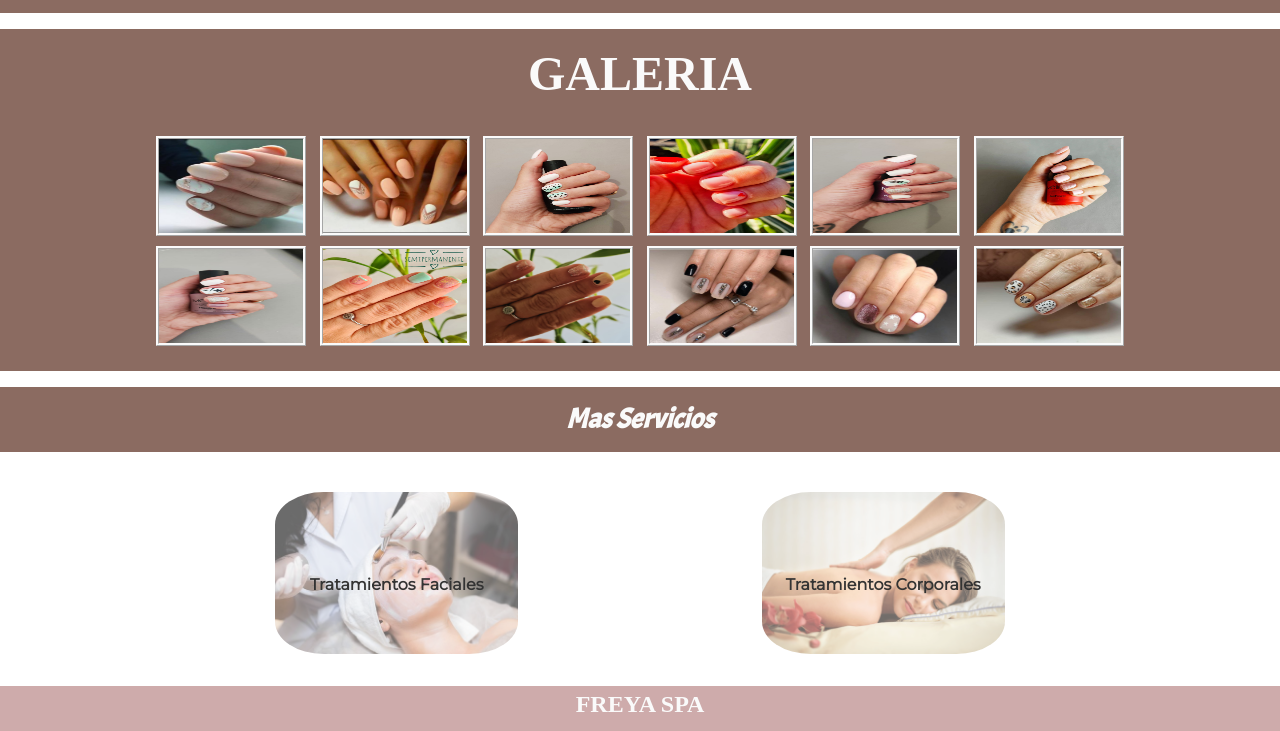
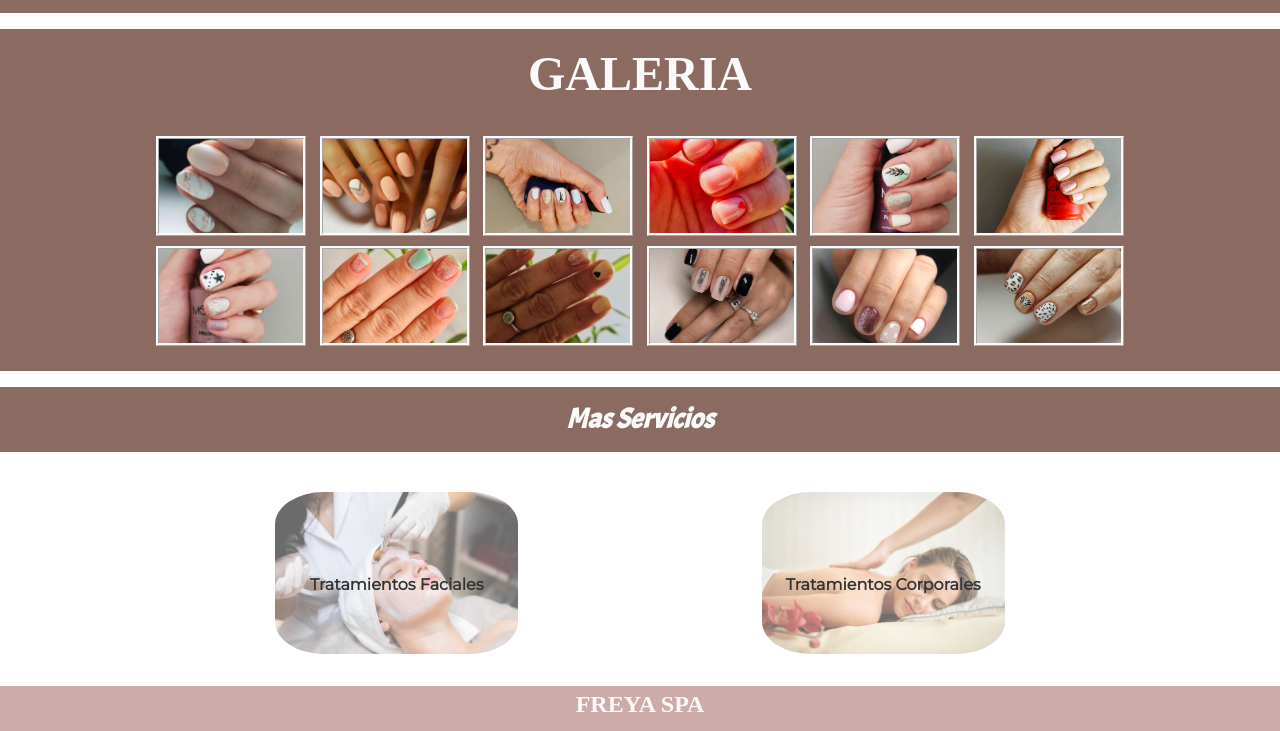
Before and after one commit to facundocasal/proyectoFinal, a website: page manicuria.html in a window 1280 px wide. Shown: the part 1074-1805 px from the top of the page. Drawn offline with nearby package versions, Linux system fonts and the light colour scheme; a web font is replaced by a local one.

Commit message:
arreglos en galeria

```diff
--- a/SASS/componets/_galeria.scss
+++ b/SASS/componets/_galeria.scss
@@ -20,6 +20,9 @@
         li{
             margin: 5px;
             a{
+                img{
+                    object-fit: cover;
+                }
                 &:hover{
                     cursor: zoom-in;
                 }
--- a/SASS/componets/_modalManicuria.scss
+++ b/SASS/componets/_modalManicuria.scss
@@ -27,7 +27,7 @@
                 flex-shrink: 2;
             }
             img{
-                width: 500px;
+                width: 400px;
                 height: map-get($medidas-porcentaje, total );
                 max-width: map-get($medidas-porcentaje, total );
                 border: 7px solid map-get($colores, blanco );
--- a/manicuria.html
+++ b/manicuria.html
@@ -1,16 +1,11 @@
 <!DOCTYPE html>
 <html lang="en">
-
 <head>
     <meta charset="UTF-8">
     <meta http-equiv="X-UA-Compatible" content="IE=edge">
-
     <meta name="viewport" content="width=device-width, initial-scale=1.0 maximum-scale=5.0">
-
     <title>manicuria - Freya estética integral - Tratamientos Faciales - manicura - Tratamientos Corporales</title>
-
     <meta name="keywords" content="freya, estetica, spa, tratamientos, corporales, faciales, manicuria, tratamientos corportales, tratamientos faciales, belleza, piel, manos, sesaciones, placer, aceites, paz, dia de spa, ">
-
     <meta property="og:title" content="Freya estetica integral" />
     <meta property="og:description" content="FREYA es una forma de ver la vida y una forma de vivirla." />
     <meta property="og:url" content="https://www.Freyaesteticaintegral.com.ar" />
@@ -18,10 +13,8 @@
     <meta property="og:autor" content="facundo casal">
     <meta name="description" content="FREYA es una forma de ver la vida y una forma de vivirla. La belleza exterior es un reflejo de la salud y la felicidad interior. cuando la belleza se realiza desde adentro, los resultados son reales, profundos y duraderos. Más que obsesionarse con modelos preestablecidos, vale la pena pensar en la belleza desde un lugar más auténtico.">
     <link href="https://unpkg.com/aos@2.3.1/dist/aos.css" rel="stylesheet">
-
     <link href="https://cdn.jsdelivr.net/npm/bootstrap@5.1.3/dist/css/bootstrap.min.css" rel="stylesheet"
     integrity="sha384-1BmE4kWBq78iYhFldvKuhfTAU6auU8tT94WrHftjDbrCEXSU1oBoqyl2QvZ6jIW3" crossorigin="anonymous">
-
     <link rel="stylesheet" href="style/main.css">
     <link rel="stylesheet" href="https://use.fontawesome.com/releases/v5.15.4/css/all.css"
         integrity="sha384-DyZ88mC6Up2uqS4h/KRgHuoeGwBcD4Ng9SiP4dIRy0EXTlnuz47vAwmeGwVChigm" crossorigin="anonymous">
@@ -35,7 +28,6 @@
     <link href="https://fonts.googleapis.com/css2?family=Playfair+Display:ital,wght@1,600&display=swap"
         rel="stylesheet">
     <link rel="shortcut icon" href="fotos/freya-spa-logo.svg">
-
 </head>
 
 
@@ -126,7 +118,7 @@
             <ul class="galeria__imagenes" data-aos="zoom-in-up" >
                 <li> <a href="#img1" title="zoom imagen"> <img loading="lazy" class="galeria__imagenes__item" src="fotos/fotosManicuria/imagen1.jpeg" alt="foto de galeria de manicuria"  > </a> </li>
                 <li> <a href="#img2" title="zoom imagen"> <img loading="lazy" class="galeria__imagenes__item" src="fotos/fotosManicuria/imagen2.jpeg" alt="foto de galeria de manicuria"></a> </li>
-                <li ><a href="#img3" title="zoom imagen"> <img loading="lazy" class="galeria__imagenes__item" src="fotos/fotosManicuria/imagen3.jpeg" alt="foto de galeria de manicuria"> </a> </li>
+                <li ><a href="#img3" title="zoom imagen"> <img loading="lazy" class="galeria__imagenes__item" src="fotos/fotosManicuria/imagen3.jpg" alt="foto de galeria de manicuria"> </a> </li>
                 <li> <a href="#img4" title="zoom imagen"> <img loading="lazy" class="galeria__imagenes__item" src="fotos/fotosManicuria/imagen4.jpeg" alt="foto de galeria de manicuria"> </a> </li>
                 <li> <a href="#img5" title="zoom imagen"> <img loading="lazy" class="galeria__imagenes__item" src="fotos/fotosManicuria/imagen5.jpeg" alt="foto de galeria de manicuria"> </a> </li>
                 <li> <a href="#img6" title="zoom imagen"> <img loading="lazy" class="galeria__imagenes__item" src="fotos/fotosManicuria/imagen6.jpeg" alt="foto de galeria de manicuria"> </a> </li>
@@ -189,7 +181,7 @@
                     </a>
 
                     <a href="#img4" title="imagen siguiente">
-                        <img src="fotos/fotosManicuria/imagen3.jpeg" alt="foto de galeria de manicuria">
+                        <img src="fotos/fotosManicuria/imagen3.jpg" alt="foto de galeria de manicuria">
                     </a>
 
                     <a href="#img4" title="imagen siguiente">
```
Also changed, not shown: fotos/fotosManicuria/imagen3.jpeg (deleted), fotos/fotosManicuria/imagen3.jpg (added), style/main.css.
